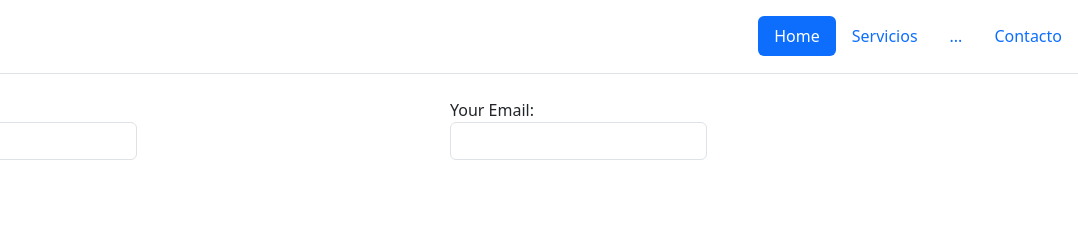
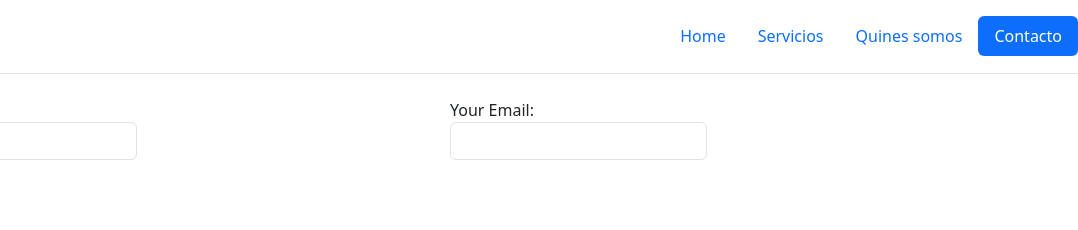
Before and after one commit to sergiogimenezclass/proyectoplagas, a plain HTML site: page contacto.html in a window 1280 px wide. Shown: the top 230 px of the page, 202-1280 px from the left. Drawn offline with nearby package versions, Linux system fonts and the light colour scheme.

Commit message:
Trabajamos el menu y la opcion seleccionada

```diff
--- a/contacto.html
+++ b/contacto.html
@@ -28,10 +28,10 @@
             </a>
 
             <ul class="nav nav-pills">
-                <li class="nav-item"><a href="index.html" class="nav-link active" aria-current="page">Home</a></li>
+                <li class="nav-item"><a href="index.html" class="nav-link " aria-current="page">Home</a></li>
                 <li class="nav-item"><a href="servicios.html" class="nav-link">Servicios</a></li>
-                <li class="nav-item"><a href="#" class="nav-link">...</a></li>
-                <li class="nav-item"><a href="contacto.html" class="nav-link">Contacto</a></li>
+                <li class="nav-item"><a href="quines_somos.html" class="nav-link">Quines somos</a></li>
+                <li class="nav-item"><a href="contacto.html" class="nav-link active">Contacto</a></li>
 
             </ul>
         </header>
```
Also changed, not shown: quines_somos.html (+2 -2 lines), servicios.html (+3 -3 lines).
